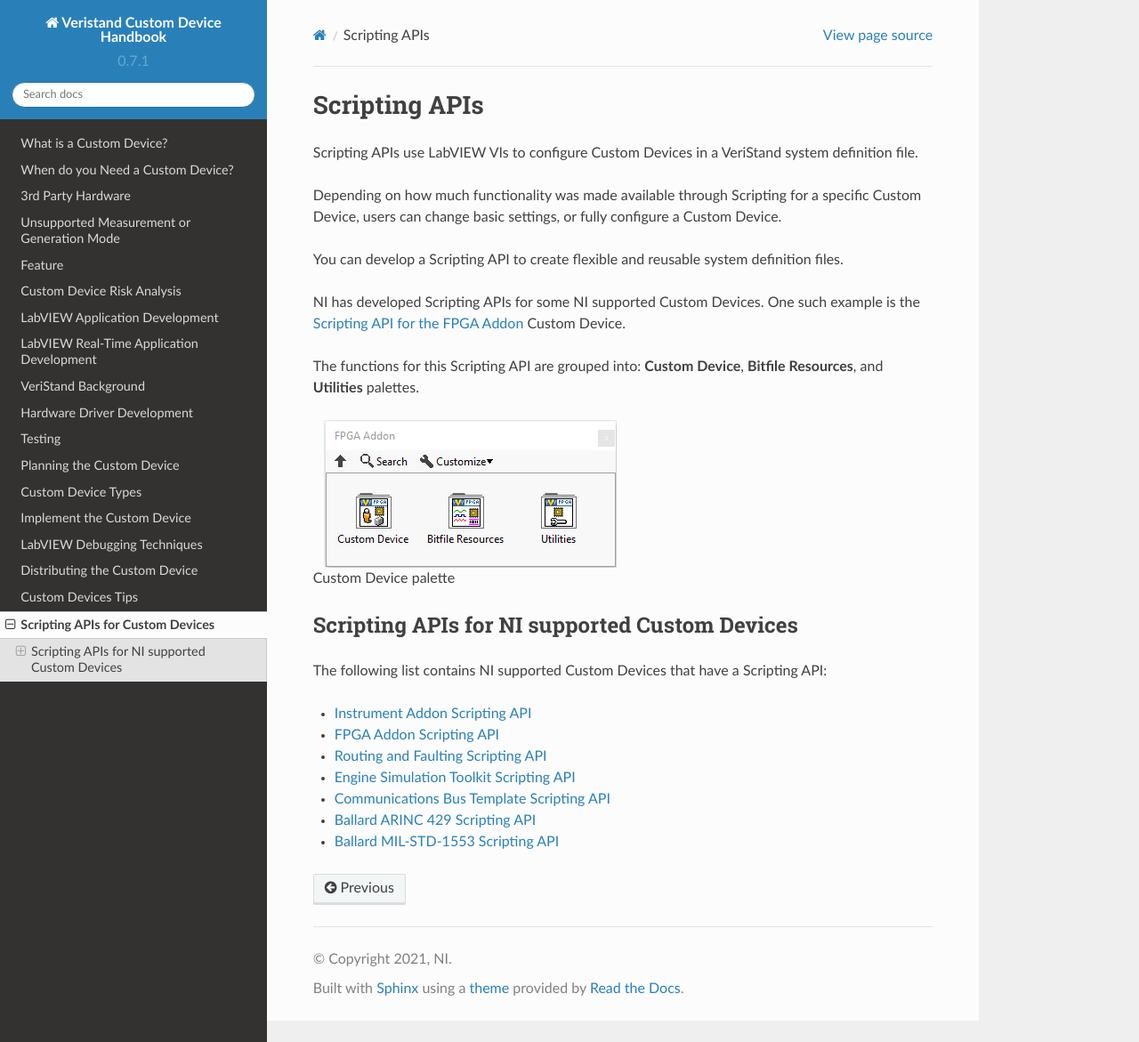
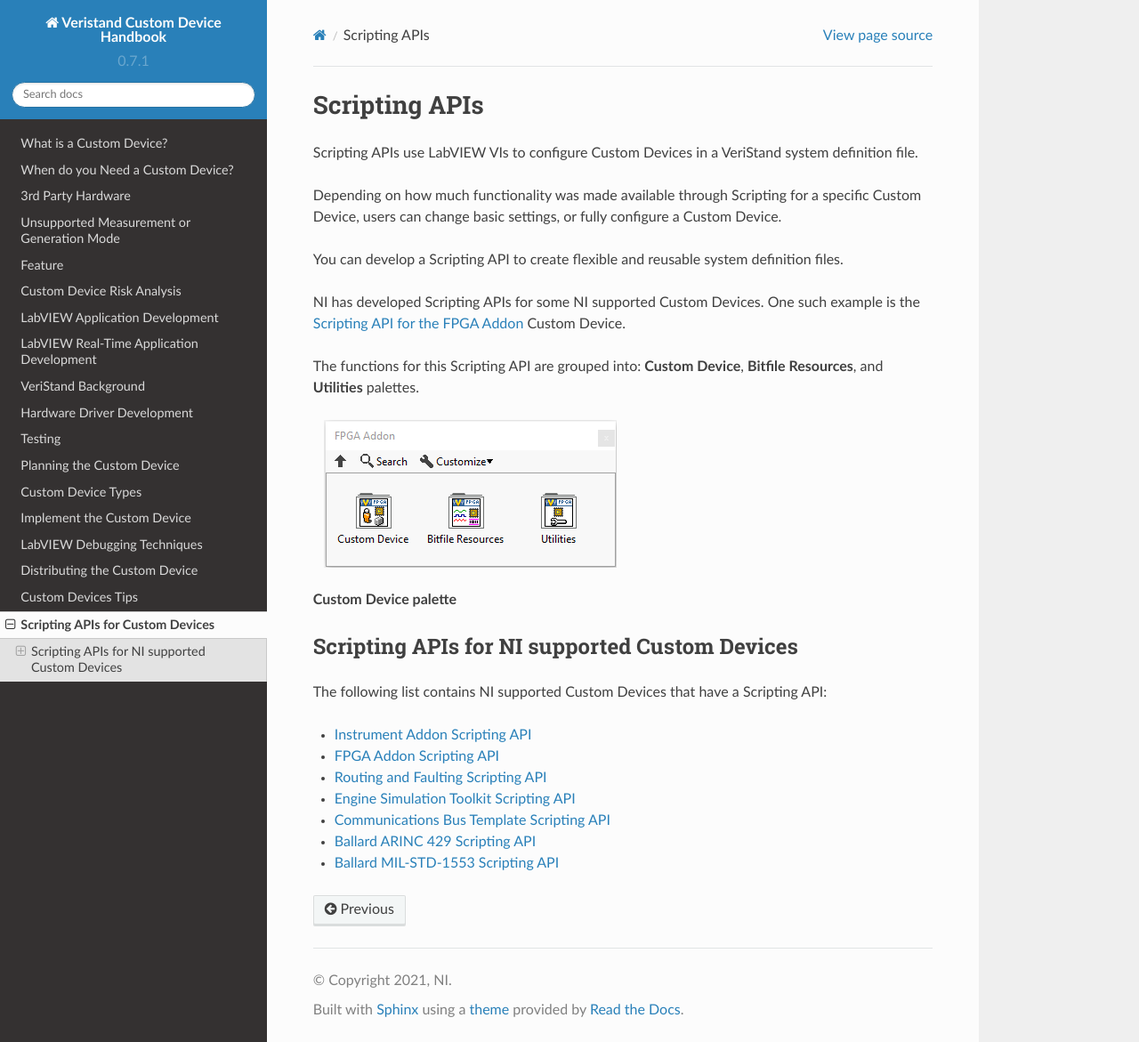
Before and after one commit to ni/niveristand-custom-device-handbook, a Sphinx documentation site: the page built from docs/Scripting_API.md, in a window 1280 px wide and 1171 px high. Shown: the whole window at 89% size. Built offline with Sphinx 7.4.7 and the Read the Docs theme 2.0.0, drawn with Linux system fonts in a browser that asks for light colours.

Commit message:
minor fixes

```diff
--- a/docs/Scripting_API.md
+++ b/docs/Scripting_API.md
@@ -11,7 +11,8 @@
 The functions for this Scripting API are grouped into: **Custom Device**, **Bitfile Resources**, and **Utilities** palettes.
 
 &nbsp;&nbsp;&nbsp;![](images/main_palette.png)<br />
-Custom Device palette
+
+**Custom Device palette**
 
 ## Scripting APIs for NI supported Custom Devices
 
```
